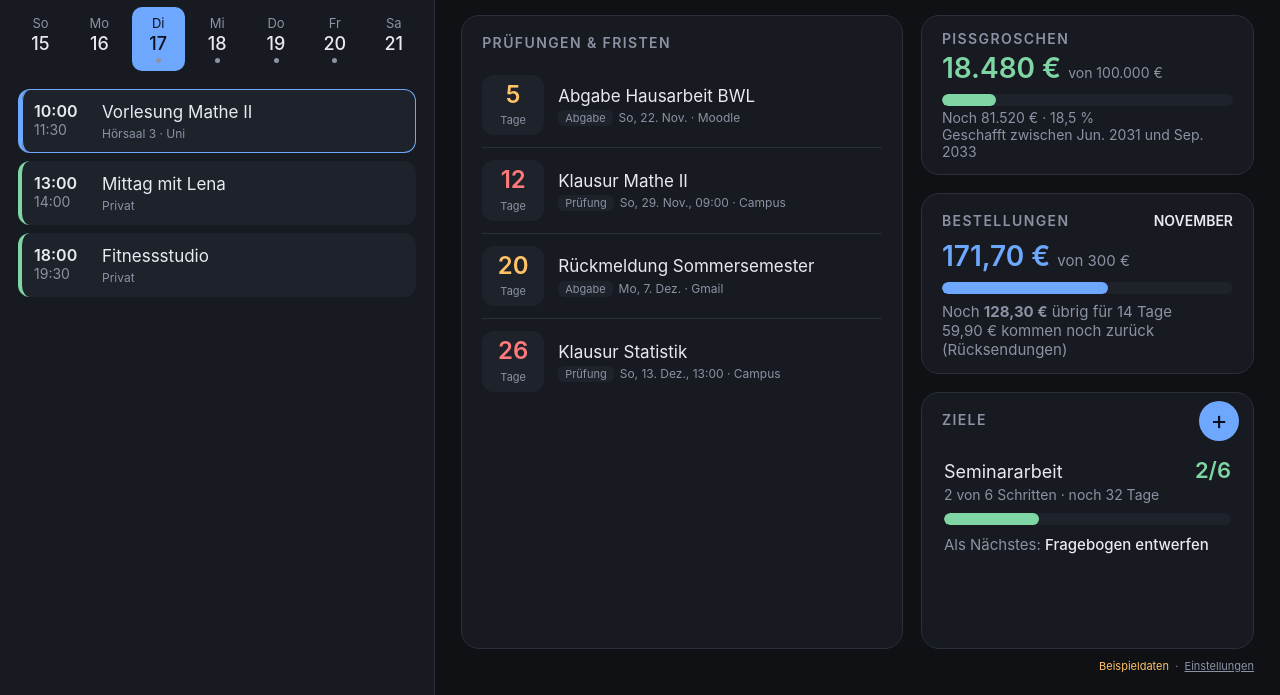
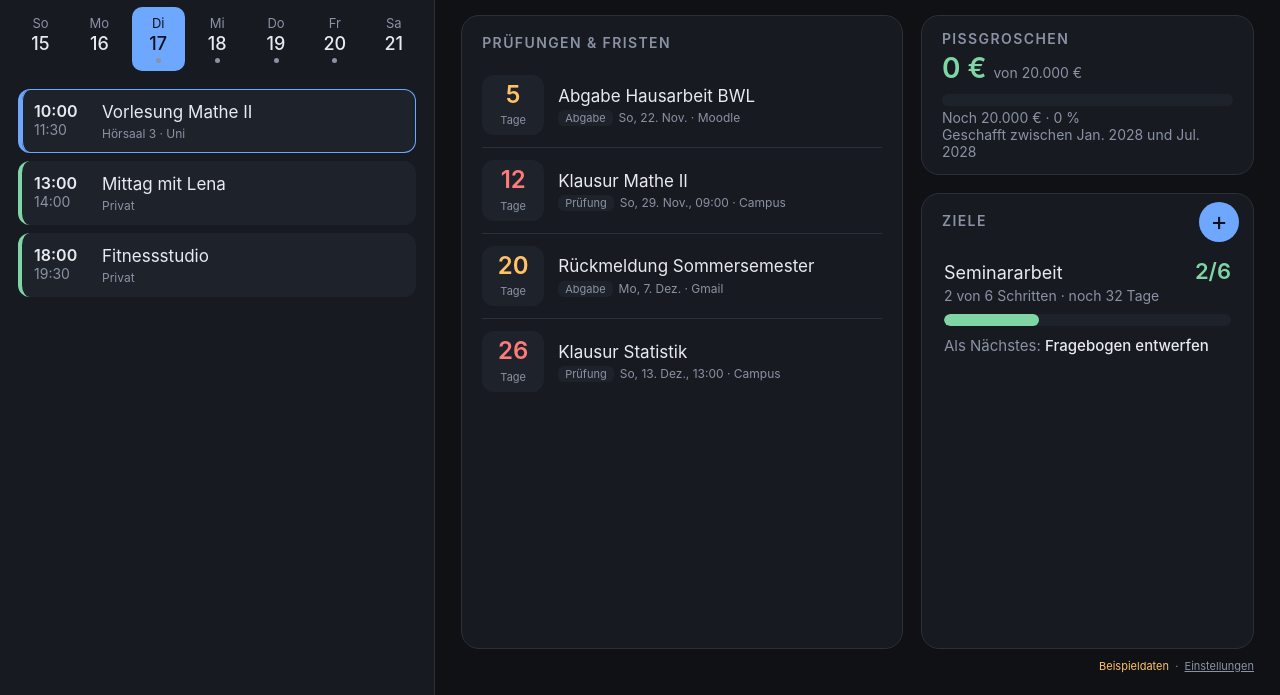
Before and after one commit to Ardo776/wand-app, a plain HTML site: page index.html in a window 1280 px wide. Both pictures are taken after a click on the element "Beispiel ansehen". Shown: the part 105-800 px from the top of the page. Drawn offline with Linux system fonts and the light colour scheme.

Commit message:
Bestellungen-Feld entfernt, Beispiel-Pissgroschen 0 von 20.000 € (#1)
Claude-Session: https://claude.ai/code/session_01FYn4fuawNY2rAsyPEydjJh

Co-authored-by: Claude <noreply@anthropic.com>

```diff
--- a/index.html
+++ b/index.html
@@ -70,29 +70,12 @@
   .deadlines { flex: 1.2; }
   .rightcol { flex: 1; display: flex; flex-direction: column; gap: 18px; min-height: 0; min-width: 0; }
   .goals { flex: 1; }
-  .spend { flex: none; padding-bottom: 14px; }
   .pin { flex: none; padding: 14px 20px; }
   .pin .goal { padding: 0; border: 0; }
   .pin h2 { margin-bottom: 6px; }
   .pin .big { font-size: 28px; font-weight: 600; line-height: 1.1; color: #7fd6a4; white-space: nowrap; }
   .pin .big small { font-size: 14px; font-weight: 400; color: var(--muted); }
   .pin .goal .bar i { background: #7fd6a4; }
-  .spend .big { font-size: 28px; font-weight: 600; line-height: 1.1; color: var(--accent); white-space: nowrap; }
-  .spend .big small { font-size: 15px; font-weight: 400; color: var(--muted); }
-  .spend .bar { height: 12px; border-radius: 6px; background: var(--panel-2); margin-top: 10px; overflow: hidden; }
-  .spend .bar i { display: block; height: 100%; border-radius: 6px; background: var(--accent); }
-  .spend .sv { font-size: 15px; color: var(--muted); margin-top: 8px; }
-  .spend.warn .big, .spend.warn .sv b { color: var(--due, #ffc266); }
-  .spend.warn .bar i { background: var(--due, #ffc266); }
-  .spend.over .big, .spend.over .sv b { color: var(--exam); }
-  .spend.over .bar i { background: var(--exam); }
-  .spend .orders { display: none; margin-top: 10px; max-height: 190px; overflow-y: auto; }
-  .spend.open .orders { display: block; }
-  .spend .o { display: flex; justify-content: space-between; gap: 10px; font-size: 15px; padding: 5px 0; border-top: 1px solid var(--line); }
-  .spend .o span:first-child { overflow: hidden; text-overflow: ellipsis; white-space: nowrap; }
-  .spend .o span:last-child { flex-shrink: 0; white-space: nowrap; }
-  .spend .o i { font-style: normal; color: var(--muted); }
-  .spend .o.back span:last-child { color: var(--muted); }
   .grow2 { display: flex; gap: 8px; margin-top: 8px; }
   .grow2 input { min-width: 0; flex: 1; }
   .goal { padding: 14px 2px; border-bottom: 1px solid var(--line); }
@@ -213,10 +196,6 @@
       </section>
       <div class="rightcol">
       <section class="card pin" id="pinCard" style="display:none"><div id="pinned"></div></section>
-      <section class="card spend" id="spendCard" style="display:none">
-        <h2>Bestellungen <span id="spendMonth"></span></h2>
-        <div id="spend"></div>
-      </section>
       <section class="card goals">
         <h2><span class="grow">Ziele</span><div class="add-btn" id="goalAdd">+</div></h2>
         <div class="addrow" id="goalForm">
@@ -461,37 +440,6 @@
     if (t <= 20000) return [50, 100];
     return [100, 500];
   }
-  var MONTHS = ["Januar", "Februar", "März", "April", "Mai", "Juni", "Juli", "August", "September", "Oktober", "November", "Dezember"];
-  var spendOpen = false;
-  function eur(v) { return (Math.round(v * 100) / 100).toFixed(2).replace(".", ",").replace(/\B(?=(\d{3})+(?!\d))/g, ".") + " €"; }
-  function renderSpend() {
-    var sp = data.spending, card = $("spendCard");
-    if (!sp || !(+sp.budget > 0)) { card.style.display = "none"; return; }
-    var now = new Date(), key = now.getFullYear() + "-" + ("0" + (now.getMonth() + 1)).slice(-2);
-    var sum = 0, back = 0, rows = "";
-    var list = (sp.orders || []).filter(function (o) { return o && String(o.date).slice(0, 7) === key; });
-    list.sort(function (a, b) { return String(b.date) < String(a.date) ? -1 : 1; });
-    list.forEach(function (o) {
-      var amt = +o.amount || 0, ref = +o.refund || 0;
-      sum += amt - (o.refunded ? ref : 0);
-      if (ref && !o.refunded) back += ref;
-      var d = toDate(o.date);
-      rows += '<div class="o' + (ref ? " back" : "") + '"><span><i>' + d.getDate() + "." + (d.getMonth() + 1) + ".</i> " + esc(o.shop) +
-        (ref ? " <i>" + (o.refunded ? "\u2713 " : "\u21a9 ") + eur(ref) + "</i>" : "") + '</span><span>' + eur(amt) + '</span></div>';
-    });
-    var budget = +sp.budget, pct = Math.min(100, Math.round(sum / budget * 100)), left = budget - sum;
-    var daysLeft = new Date(now.getFullYear(), now.getMonth() + 1, 0).getDate() - now.getDate();
-    var sub = left >= 0 ? "Noch <b>" + eur(left) + "</b> übrig für " + (daysLeft + 1) + (daysLeft ? " Tage" : " Tag")
-      : "<b>" + eur(-left) + " über dem Budget.</b> Bestellstopp bis " + MONTHS[(now.getMonth() + 1) % 12] + "!";
-    if (back > 0) sub += "<br>" + eur(back) + " kommen noch zurück (Rücksendungen)";
-    card.className = "card spend" + (left < 0 ? " over" : pct >= 75 ? " warn" : "") + (spendOpen ? " open" : "");
-    card.style.display = "";
-    $("spendMonth").textContent = MONTHS[now.getMonth()];
-    $("spend").innerHTML = '<div class="big">' + eur(sum) + ' <small>von ' + num(budget) + ' €</small></div>' +
-      '<div class="bar"><i style="width:' + pct + '%"></i></div><div class="sv">' + sub + '</div>' +
-      '<div class="orders">' + (rows || '<div class="o"><span>Noch keine Bestellungen</span><span></span></div>') + '</div>';
-  }
-  $("spendCard").onclick = function () { spendOpen = !spendOpen; renderSpend(); };
   function monthIn(n) { var d = new Date(); d = new Date(d.getFullYear(), d.getMonth() + n, 1); return MO[d.getMonth()].slice(0, 3) + ". " + d.getFullYear(); }
   function renderPinned(g) {
     var cur = +g.current || 0, target = +g.target || 0, left = Math.max(0, target - cur);
@@ -630,7 +578,7 @@
   }
 
   // ---------- Daten laden ----------
-  function renderAll() { renderCalendar(); renderTodos(); renderDeadlines(); renderSpend(); renderGoals(); tick(); }
+  function renderAll() { renderCalendar(); renderTodos(); renderDeadlines(); renderGoals(); tick(); }
 
 
   // ---------- Verbindung zu GitHub (dort liegen Termine und To-dos) ----------
@@ -715,8 +663,7 @@
     if (!store.get("token") || !store.get("repo")) { showSetup(); return; }
     requestRefresh(false);
     Promise.all([
-      readJson("data/data.json", {}), readJson("data/todos.json", []), readJson("data/deadlines.json", []), readJson("data/goals.json", []),
-      readJson("data/spending.json", null)
+      readJson("data/data.json", {}), readJson("data/todos.json", []), readJson("data/deadlines.json", []), readJson("data/goals.json", [])
     ]).then(function (r) {
       var d = r[0].value || {}, keep = Date.now() - lastEdit < 20000;
       var seen = {}, deadlines = [];
@@ -728,8 +675,7 @@
       data = {
         name: store.get("name") || d.name || "", events: d.events || [], deadlines: deadlines,
         todos: keep ? data.todos : (Array.isArray(r[1].value) ? r[1].value : []), errors: d.errors || [],
-        goals: keep ? (data.goals || []) : (Array.isArray(r[3].value) ? r[3].value : []),
-        spending: r[4].value || null
+        goals: keep ? (data.goals || []) : (Array.isArray(r[3].value) ? r[3].value : [])
       };
       try { store.set("cache", JSON.stringify(data)); } catch (e) {}
       var stale = d.updated ? " · Termine vom " + shortDate(new Date(d.updated)) + " " + hm(new Date(d.updated)) : "";
@@ -911,11 +857,8 @@
         { id: 4, text: "Bewerbung Werkstudent abschicken" },
         { id: 5, text: "Wäsche waschen", done: true }
       ],
-      spending: { budget: 300, orders: [
-        { date: at(-9, 12), shop: "Amazon", amount: 84.5 }, { date: at(-5, 12), shop: "Zalando", amount: 59.9, refund: 59.9 },
-        { date: at(-2, 12), shop: "Lieferando", amount: 27.3 }] },
       goals: [
-        { id: "g1", title: "Pissgroschen", current: 18480, target: 100000, unit: "€", pin: true, step: 100, monthly: [1000, 1500] },
+        { id: "g1", title: "Pissgroschen", current: 0, target: 20000, unit: "€", pin: true, step: 100, monthly: [1000, 1500] },
         { id: "g3", title: "Seminararbeit", due: at(32, 0), steps: [
           { t: "Literatur sichten", done: true }, { t: "Theorieteil schreiben", done: true }, { t: "Fragebogen entwerfen" },
           { t: "Befragung durchführen" }, { t: "Auswertung" }, { t: "Abgabe" }] }
```
